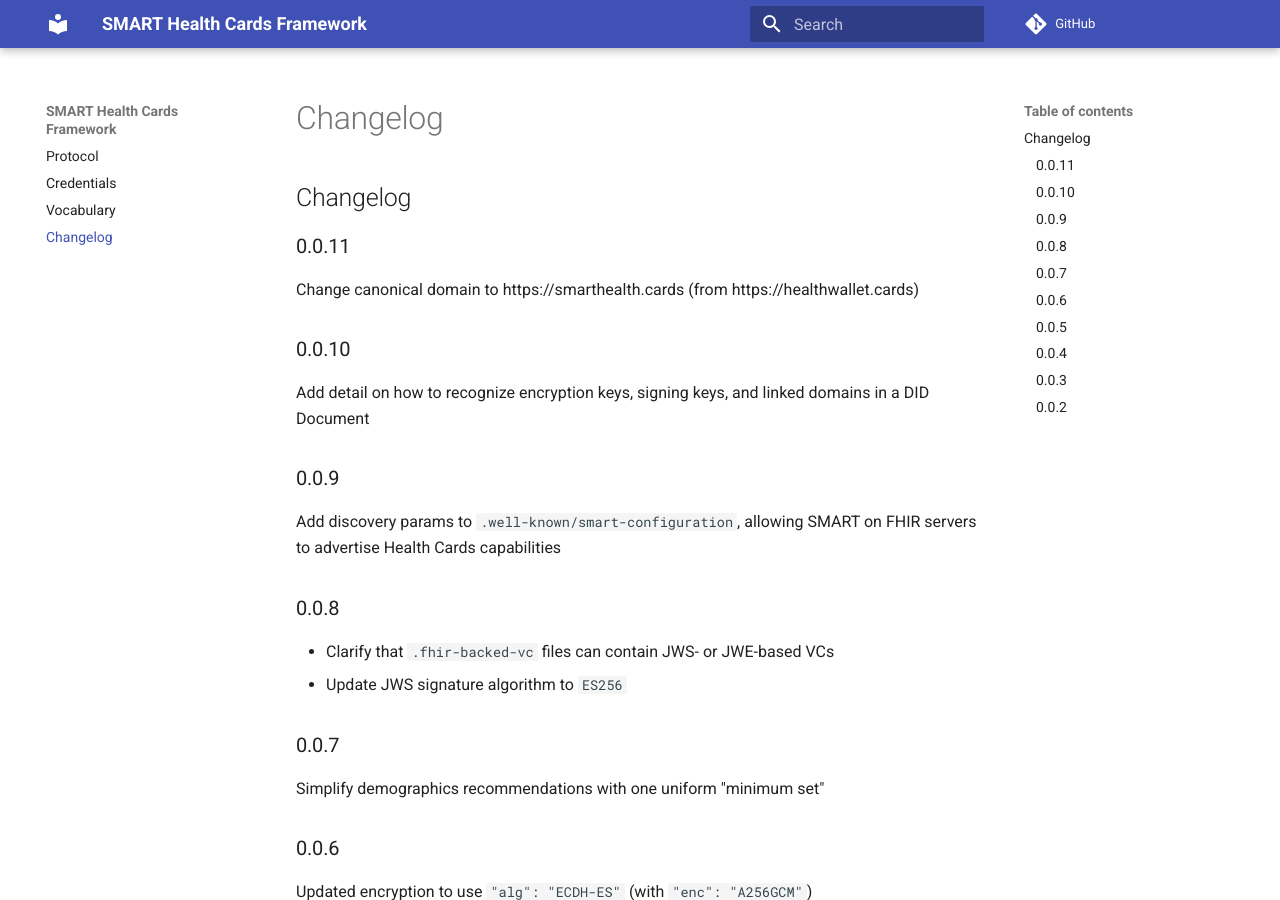
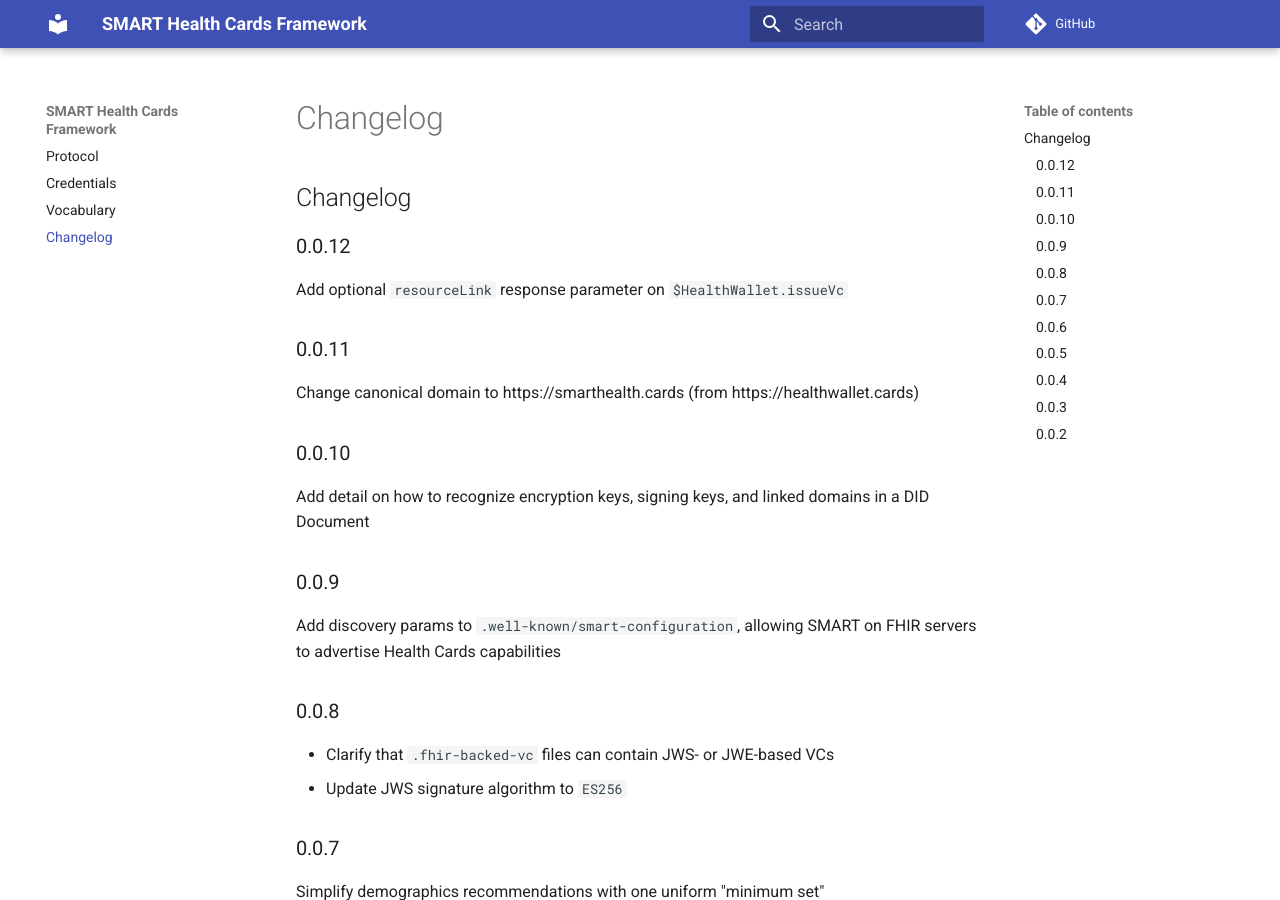
Before and after one commit to smart-on-fhir/health-cards, an MkDocs documentation site: the page built from docs/changelog.md, in a window 1280 px wide and 900 px high. Built offline with MkDocs 1.6.1 and Material for MkDocs 9.7.7, drawn with Linux system fonts in a browser that asks for light colours; comment, search, counter and statistics services are not loaded.

Commit message:
Update changelog.md

```diff
--- a/docs/changelog.md
+++ b/docs/changelog.md
@@ -1,4 +1,8 @@
 # Changelog
+
+## 0.0.12
+
+Add optional `resourceLink` response parameter on `$HealthWallet.issueVc`
 
 ## 0.0.11
 
```
